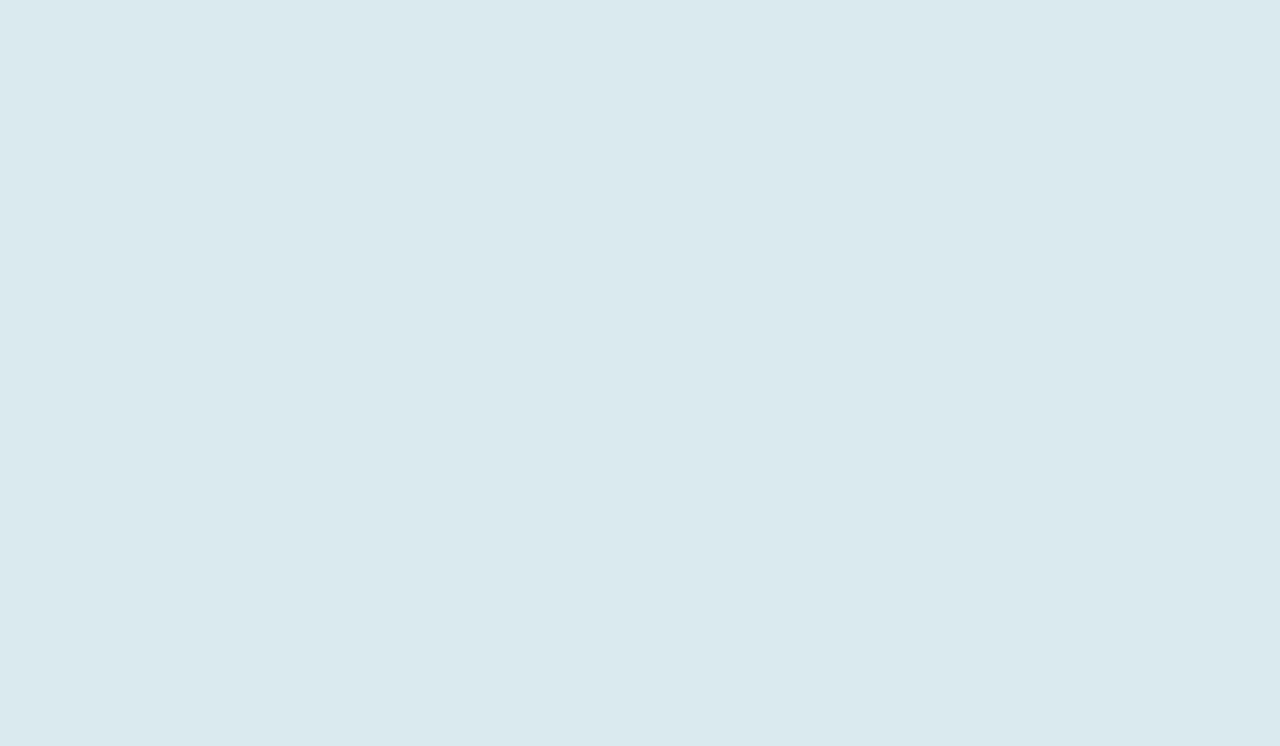
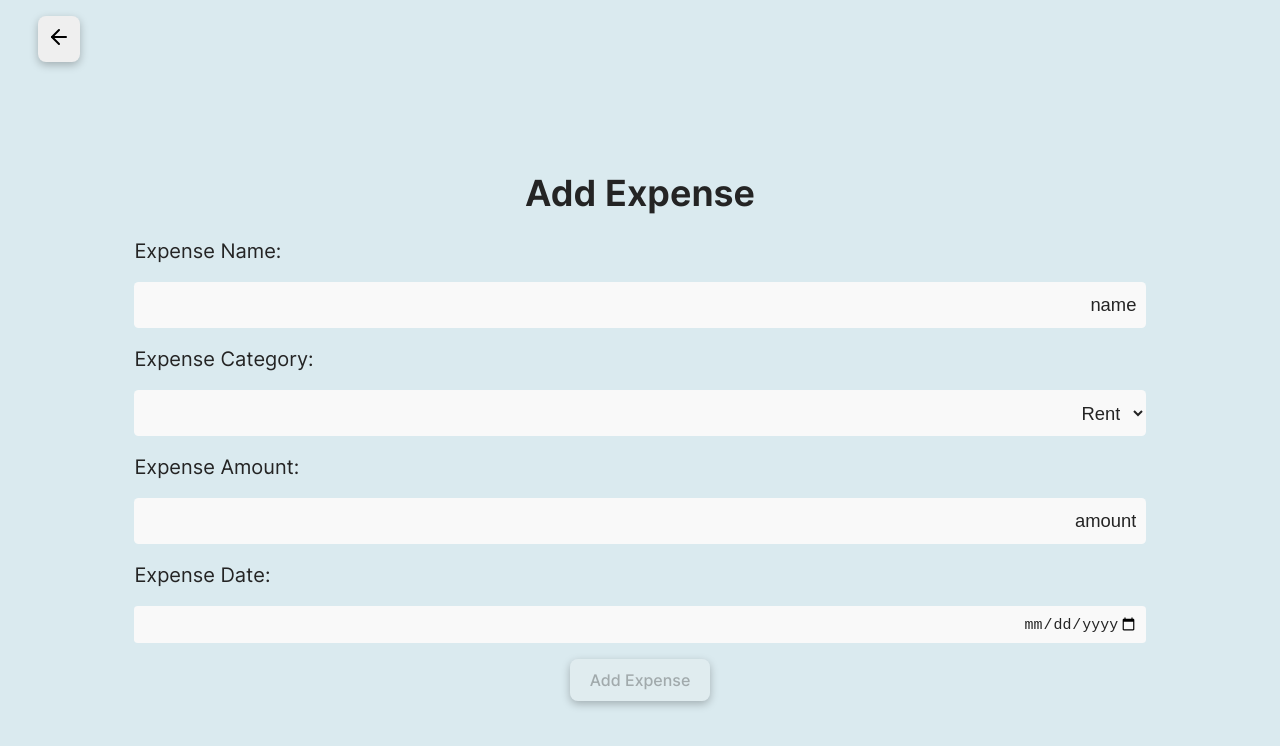
Before and after one commit to seannkelleyy/Breeze, a React (Vite) app in the folder Breeze.Web/: page /add-expense in a window 1280 px wide. Shown: the top 746 px of the page. Built offline with nearby package versions, Linux system fonts and the light colour scheme.

Commit message:
Feat: Adds add expense page and creates shared component for select

```diff
--- /dev/null
+++ b/Breeze.Web/src/components/addItems/AddExpense.tsx
@@ -0,0 +1,149 @@
+import { useState } from 'react'
+import { BreezeBox } from '../shared/BreezeBox'
+import { BreezeInput } from '../shared/BreezeInput'
+import { BreezeText } from '../shared/BreezeText'
+import { useAuth0 } from '@auth0/auth0-react'
+import { useBudget } from '../../services/contexts/BudgetContext'
+import { BackButton } from '../shared/BackButton'
+import { BreezeButton } from '../shared/BreezeButton'
+import { postIncome } from '../../services/hooks/IncomeServices'
+import { Expense } from '../../services/models/expense'
+import { BreezeSelect } from '../shared/BreezeSelect'
+
+export const AddExpense = () => {
+	const { user } = useAuth0()
+	const [expense, setExpense] = useState<Expense>({
+		userId: user?.sub,
+		categoryId: -1,
+		name: '',
+		amount: 0,
+		date: new Date(Date.now()),
+	})
+	const categories = useBudget(new Date(Date.now())).categories
+	const [isSubmittable, setIsSubmittable] = useState(false)
+
+	const checkSubmittable = () => {
+		if (expense.name !== '' && expense.categoryId !== -1 && expense.amount && expense.date !== (null || undefined)) {
+			setIsSubmittable(true)
+		} else {
+			setIsSubmittable(false)
+		}
+	}
+
+	return (
+		<BreezeBox title='Add-Expense'>
+			<BackButton />
+			<BreezeText
+				type='large-heading'
+				text='Add Expense'
+				style={{ marginTop: '12.5%' }}
+			/>
+			<BreezeBox
+				title='Expense Name'
+				style={{
+					width: '80%',
+					flexDirection: 'column',
+					alignItems: 'flex-start',
+				}}
+			>
+				<BreezeText
+					type='medium'
+					text='Expense Name:'
+				/>
+				<BreezeInput
+					type='string'
+					title='Expense Name'
+					style={{ width: '100%' }}
+					placeholder='name'
+					onChange={(e) => {
+						setExpense({ ...expense, name: e.target.value })
+						checkSubmittable()
+						console.log(expense)
+					}}
+				/>
+			</BreezeBox>
+			<BreezeBox
+				title='Expense Category'
+				style={{
+					width: '80%',
+					flexDirection: 'column',
+					alignItems: 'flex-start',
+				}}
+			>
+				<BreezeText
+					type='medium'
+					text='Expense Category:'
+				/>
+				<BreezeSelect
+					title='Category Select'
+					options={categories.map((category) => category.name)}
+					onChange={(e) => {
+						const category = categories.find((category) => category.name === e.target.value)
+						if (category) {
+							setExpense({ ...expense, categoryId: category.id })
+							checkSubmittable()
+							console.log(expense)
+						}
+					}}
+					style={{ width: '100%' }}
+				/>
+			</BreezeBox>
+			<BreezeBox
+				title='Expense Amount'
+				style={{
+					width: '80%',
+					flexDirection: 'column',
+					alignItems: 'flex-start',
+				}}
+			>
+				<BreezeText
+					type='medium'
+					text='Expense Amount:'
+				/>
+				<BreezeInput
+					type='string'
+					title='Expense Amount'
+					style={{ width: '100%' }}
+					placeholder='amount'
+					onChange={(e) => {
+						setExpense({ ...expense, amount: parseFloat(e.target.value) })
+						checkSubmittable()
+						console.log(expense)
+					}}
+				/>
+			</BreezeBox>
+			<BreezeBox
+				title='Expense Date'
+				style={{
+					width: '80%',
+					flexDirection: 'column',
+					alignItems: 'flex-start',
+				}}
+			>
+				<BreezeText
+					type='medium'
+					text='Expense Date:'
+				/>
+				<BreezeInput
+					type='date'
+					title='Expense Date'
+					placeholder='date'
+					style={{ width: '100%' }}
+					onChange={(e) => {
+						setExpense({ ...expense, date: new Date(e.target.value) })
+						checkSubmittable()
+						console.log(expense)
+					}}
+				/>
+			</BreezeBox>
+			<BreezeButton
+				text='Add Expense'
+				disabled={!isSubmittable}
+				onClick={() => {
+					console.log(expense)
+					postIncome(expense)
+				}}
+			/>
+		</BreezeBox>
+	)
+}
--- a/Breeze.Web/src/components/authentication/routes.ts
+++ b/Breeze.Web/src/components/authentication/routes.ts
@@ -4,6 +4,7 @@ import { HomePage } from '../homePage/HomePage'
 import { EditBudgetPage } from '../editBudget/EditBudget'
 import { Profile } from './Profile'
 import { AddIncome } from '../addItems/AddIncome'
+import { AddExpense } from '../addItems/AddExpense'
 
 export const PAGE = {
     HOME: '/home',
@@ -42,7 +43,7 @@ export const router = createBrowserRouter([
     },
     {
         path: PAGE.ADD_EXPENSE,
-        Component: () => null,
+        Component:AddExpense,
     },
     {
         // redirect any invalid pages back to home
--- /dev/null
+++ b/Breeze.Web/src/components/shared/BreezeSelect.tsx
@@ -0,0 +1,43 @@
+type BreezeSelectProps = {
+	title: string
+	options: string[]
+	disabled?: boolean
+	multiple?: boolean
+	onBlur?: (e: React.FocusEvent<HTMLSelectElement> | null) => void
+	onChange?: (e: React.ChangeEvent<HTMLSelectElement>) => void
+	style?: React.CSSProperties
+}
+
+/**
+ * Replacement for select in Breeze, comes standard with default Breeze styling.
+ * @param title: The title of the select.
+ * @param options: The options of the select.
+ * @param disabled: - Optional - The disabled state of the select.
+ * @param multiple: - Optional - The multiple state of the select.
+ * @param onBlur: - Optional - The onBlur function of the select.
+ * @param onChange: - Optional - The onChange function of the select.
+ * @param style: - Optional - The style of the select.
+ */
+export const BreezeSelect = ({ title, options, disabled, multiple, onBlur, onChange, style }: BreezeSelectProps) => {
+	return (
+		<select
+			className='breeze-select'
+			title={title}
+			disabled={disabled}
+			multiple={multiple}
+			onChange={onChange}
+			onBlur={onBlur}
+			style={style}
+		>
+			{options.map((option) => (
+				<option
+					className='breeze-select-option'
+					key={option}
+					value={option}
+				>
+					{option}
+				</option>
+			))}
+		</select>
+	)
+}
--- a/Breeze.Web/src/components/shared/shared.css
+++ b/Breeze.Web/src/components/shared/shared.css
@@ -126,6 +126,24 @@
 	width: 100%;
 }
 
+.breeze-select {
+	width: 10ch;
+	height: 2.5em;
+	border: none;
+	border-radius: 0.25em;
+	padding: 0 0.5em;
+	font-size: 1.15em;
+	text-align: right;
+	box-sizing: border-box;
+	color: var(--darkText);
+	background-color: var(--neutral100);
+}
+
+.breeze-select-option {
+	font-size: 1.15em;
+	color: var(--darkText);
+}
+
 .breeze-text-small {
 	font-size: 1em;
 	color: var(--darkText);
```
Also changed, not shown: Breeze.Web/src/components/shared/BreezeInput.tsx (+6 -6 lines).
